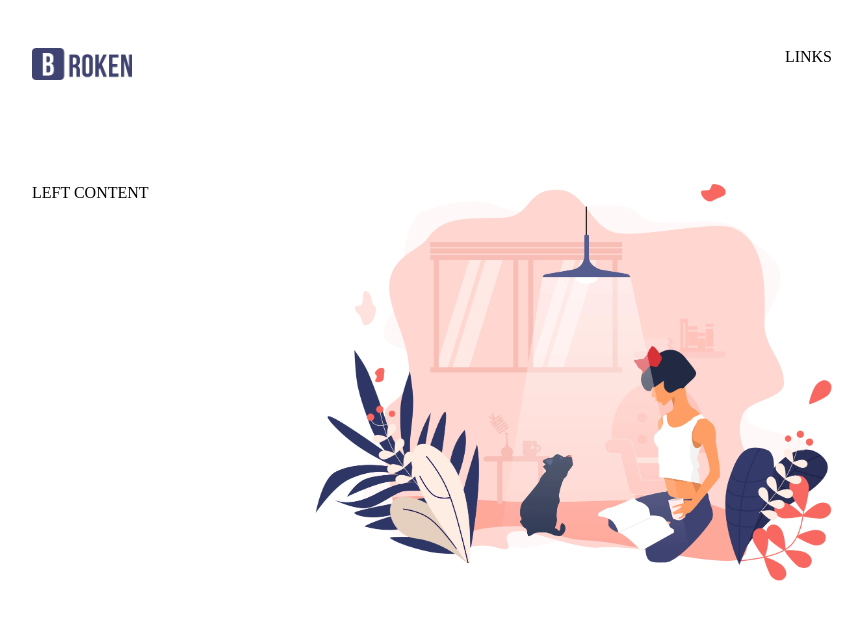
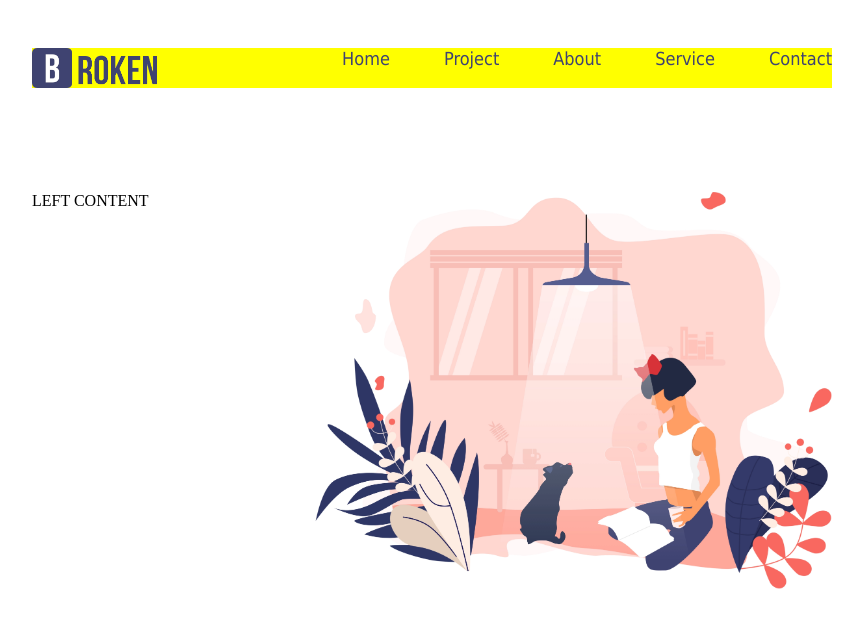
Before and after one commit to JurgitaE/03-happy-weekend, a website: page index.html in a window 1280 px wide. Shown: the whole page, without its empty margins (208-1071 px from the left). Drawn offline with Linux system fonts and the light colour scheme.

Commit message:
WIP: header style #4

```diff
--- a/index.html
+++ b/index.html
@@ -38,13 +38,24 @@
         /*  margin: 0 auto; dirba tik su blokiniais el */
         margin-top: 40px;
         margin-left: calc((100% - 800px) / 2);
+        background-color: yellow;
       }
       header > img {
-        width: 100px;
+        height: 40px;
         float: left;
       }
-      nav {
+      header > nav {
         float: right;
+      }
+      nav > a {
+        margin-left: 50px;
+        font-size: 18px;
+        text-decoration: none;
+        color: #3f4371;
+        font-family: Tahoma;
+      }
+      nav > a:first-child {
+        margin-left: 0;
       }
       main {
         display: inline-block;
@@ -66,7 +77,13 @@
   <body>
     <header>
       <img src="./img/logo.png" alt="logo" />
-      <nav>LINKS</nav>
+      <nav>
+        <a href="#">Home</a>
+        <a href="#">Project</a>
+        <a href="#">About</a>
+        <a href="#">Service</a>
+        <a href="#">Contact</a>
+      </nav>
     </header>
     <main>
       <div>LEFT CONTENT</div>
```
